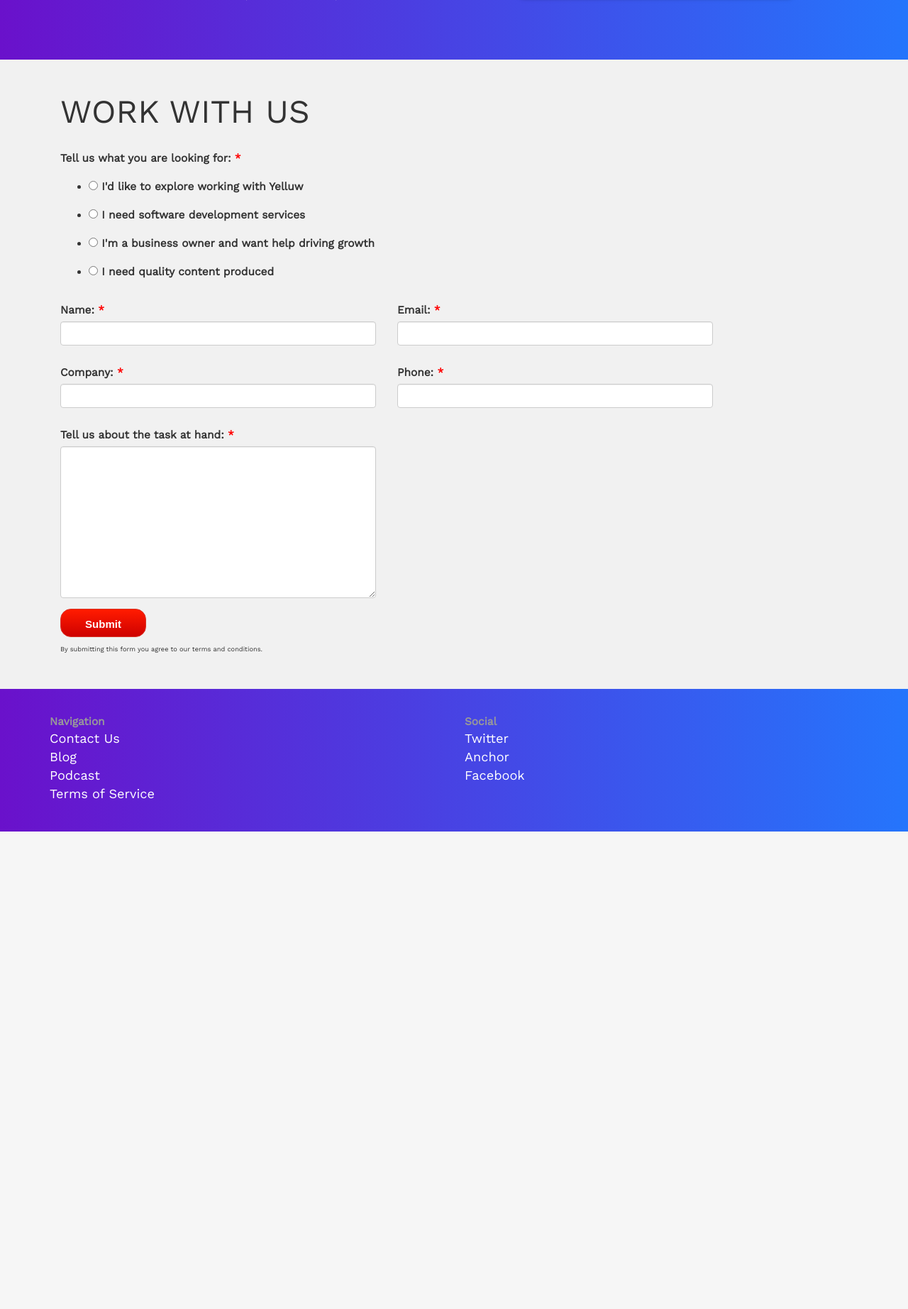
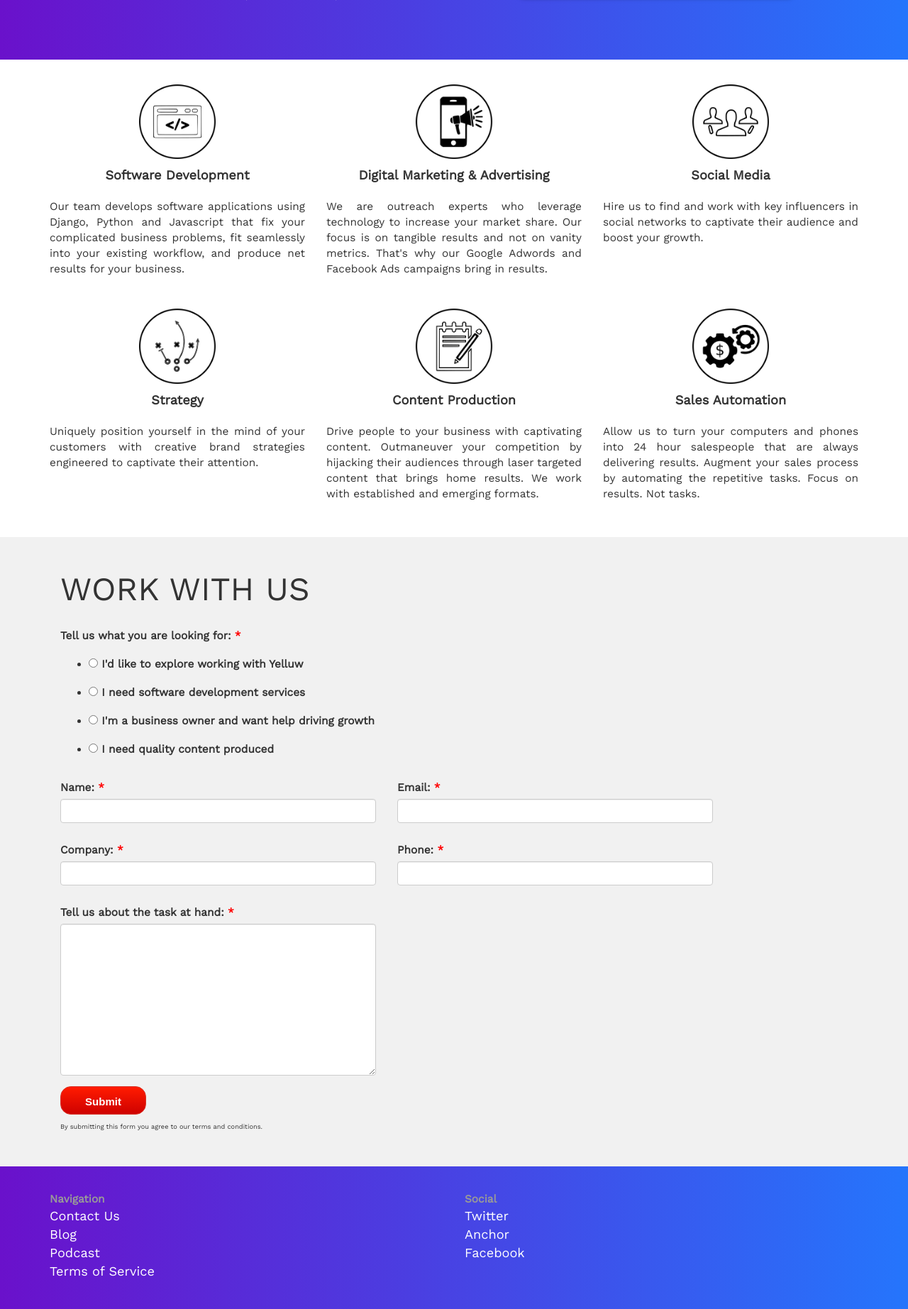
Before and after one commit to yelluw/amy, a Django app: page / in a window 1280 px wide. Shown: the part 298-2143 px from the top of the page at 71% size. Before the commit the page ends 1470 px from the top, so only its background shows below. Run offline with Django 3.2, Linux system fonts and the light colour scheme; some libraries are stand-ins or nearby versions; some web fonts are replaced.

```diff
--- a/cms/static/css/main.css
+++ b/cms/static/css/main.css
@@ -45,6 +45,15 @@
 }
 
 .hero-subscription-form .right-bottom .form-container .form-control {
+}
+
+.three-column-content {
+    background: #fff;
+    padding-bottom: 0px;
+}
+
+.three-column-content .column-content {
+    text-align: justify;
 }
 
 .two-column-footer {
@@ -329,7 +338,37 @@ body {
         padding-top: 30px;
     }
 
+    .three-column-content {
+        padding-bottom: 0px;
+    }
 
+    .three-column-content .column-title {
+        font-size: 1.2em;
+    }
+
+    .three-column-content .column-content {
+        font-size: 1.1em;
+        text-align: center;
+    }
+
+    /* left column */
+    .three-column-content .left-column {
+        padding-top: 15px;
+    }
+
+    /* middle column */
+    .three-column-content .middle-column {
+        padding-top: 15px;
+    }
+
+    /*right column */
+    .three-column-content .right-column {
+        padding-top: 15px;
+    }
+
+    .two-column-footer .list-item {
+        font-size: .8em;
+    }
 
     /* Template Custom styles */
     .nav-header {
--- a/cms/templates/index.html
+++ b/cms/templates/index.html
@@ -8,6 +8,142 @@
 
     {% include "header.html" %}
 
+    <div class="three-column-content">
+
+        <div class="container">
+
+          <div class="row">
+
+            <!-- left column -->
+            <div class="col-lg-4 col-md-4 col-sm-4 left-column">
+
+              <img src="{% static "img/icon/coding-services-icon-bw.png" %}" class="column-img services-icon-img">
+
+              <p class="column-title">Software Development</p>
+
+              <p class="column-content">
+                Our team develops software applications using
+                Django, Python and Javascript
+                that fix your complicated business problems,
+                fit seamlessly into your existing workflow,
+                and produce net results for your business.
+              </p>
+
+            <!-- end left column -->
+            </div>
+
+            <!-- middle column -->
+            <div class="col-lg-4 col-md-4 col-sm-4 middle-column">
+
+              <img src="{% static "img/icon/digital-marketing-icon-bw.png" %}" class="column-img services-icon-img">
+
+              <p class="column-title">Digital Marketing &amp; Advertising</p>
+
+              <p class="column-content">
+                We are outreach experts who leverage
+                technology to increase your market share.
+                Our focus is on tangible results and not
+                on vanity metrics. That's why our Google Adwords
+                and Facebook Ads campaigns bring in results.
+              </p>
+
+            <!-- end middle column -->
+            </div>
+
+            <!-- right column -->
+            <div class="col-lg-4 col-md-4 col-sm-4 right-column">
+
+              <img src="{% static "img/icon/social-media-management-bw.png" %}" class="column-img services-icon-img">
+
+              <p class="column-title">Social Media</p>
+
+              <p class="column-content">
+                Hire us to find and work with key influencers in social networks
+                to captivate their audience and boost your growth.
+              </p>
+
+            <!-- end right column -->
+            </div>
+
+          <!-- end row -->
+          </div>
+
+      <!-- end container-->
+      </div>
+
+    <!-- end three-column-content -->
+    </div>
+
+    <!-- Two three-column-content components are used -->
+
+    <div class="three-column-content three-column-content-bottom">
+
+        <div class="container">
+
+          <div class="row">
+
+            <!-- left column -->
+            <div class="col-lg-4 col-md-4 col-sm-4 left-column">
+
+              <img src="{% static "img/icon/brand-strategy-bw.png" %}" class="column-img services-icon-img">
+
+              <p class="column-title">Strategy</p>
+
+              <p class="column-content">
+                Uniquely position yourself in the mind of your customers
+                with creative brand strategies engineered to captivate their
+                attention.
+              </p>
+
+            <!-- end left column -->
+            </div>
+
+            <!-- middle column -->
+            <div class="col-lg-4 col-md-4 col-sm-4 middle-column">
+
+              <img src="{% static "img/icon/content-production-icon-bw.png" %}" class="column-img services-icon-img">
+
+              <p class="column-title">Content Production</p>
+
+              <p class="column-content">
+                Drive people to your business
+                with captivating content.
+                Outmaneuver your competition by
+                hijacking their audiences through
+                laser targeted content that brings home
+                results. We work with established and emerging
+                formats.
+              </p>
+
+            <!-- end middle column -->
+            </div>
+
+            <!-- right column -->
+            <div class="col-lg-4 col-md-4 col-sm-4 right-column">
+
+             <img src="{% static "img/icon/sales-automation-icon-bw.png" %}" class="column-img services-icon-img">
+
+              <p class="column-title">Sales Automation</p>
+
+              <p class="column-content">
+                Allow us to turn your computers and phones
+                into 24 hour salespeople that are always
+                delivering results. Augment your sales
+                process by automating the repetitive tasks.
+                Focus on results. Not tasks.
+              </p>
+
+            <!-- end right column -->
+            </div>
+
+          <!-- end row -->
+          </div>
+
+      <!-- end container-->
+      </div>
+
+    <!-- end three-column-content -->
+    </div>
 
     {% include "work-inquiry-contact-form.html" %}
 
```
